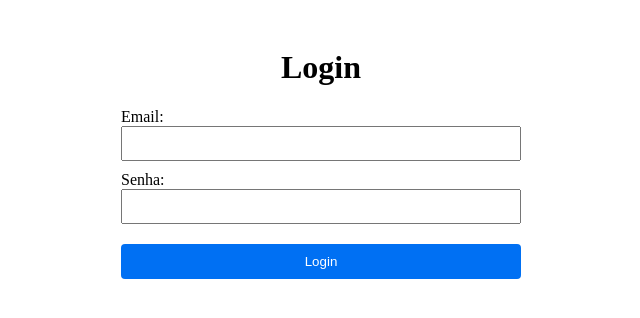
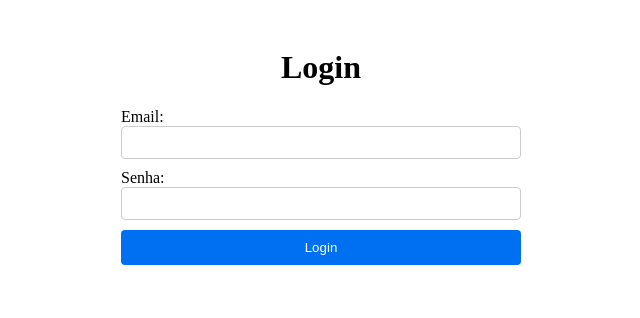
Before and after one commit to gbrllcavichion/showfinder-ui, a Next.js app: page /login in a window 1280 px wide. Shown: the top 318 px of the page, without its empty margins (319-959 px from the left). Built offline with nearby package versions, Linux system fonts and the light colour scheme.

Commit message:
🐛 Fixing login

```diff
--- /dev/null
+++ b/src/pages/form.module.css
@@ -0,0 +1,40 @@
+.container {
+    max-width: 400px;
+    margin: 0 auto;
+    padding: 20px;
+  }
+
+  .title {
+    text-align: center;
+  }
+
+  .form {
+    display: flex;
+    flex-direction: column;
+  }
+
+  .input {
+    margin-bottom: 10px;
+    padding: 8px;
+    border: 1px solid #ccc;
+    border-radius: 4px;
+  }
+
+  .button {
+    padding: 10px;
+    background-color: #0070f3;
+    color: white;
+    border: none;
+    border-radius: 4px;
+    cursor: pointer;
+  }
+
+  .button:hover {
+    background-color: #005bb5;
+  }
+
+  .message {
+    text-align: center;
+    margin-top: 20px;
+    color: red;
+  }
--- a/src/pages/login.js
+++ /dev/null
@@ -1,59 +0,0 @@
-import { useState } from 'react';
-import axios from 'axios';
-import { useRouter } from 'next/router';
-
-export default function Login() {
-  const [email, setEmail] = useState('');
-  const [password, setPassword] = useState('');
-  const [message, setMessage] = useState('');
-  const router = useRouter();
-
-  const handleSubmit = async (e) => {
-    e.preventDefault();
-
-    try {
-      const response = await axios.post('http://localhost:8080/api/users/login', {
-        email,
-        password,
-      });
-
-      if (response.data.token) {
-        // Armazena o token no localStorage ou cookie
-        localStorage.setItem('token', response.data.token);
-
-        // Redireciona para uma página protegida (por exemplo, "/dashboard")
-        router.push('/dashboard');
-      }
-    } catch (error) {
-      setMessage('Erro ao fazer login. Verifique suas credenciais.');
-    }
-  };
-
-  return (
-    <div style={{ maxWidth: '400px', margin: '0 auto', padding: '20px' }}>
-      <h1 style={{ textAlign: 'center' }}>Login</h1>
-      <form onSubmit={handleSubmit} style={{ display: 'flex', flexDirection: 'column' }}>
-        <label>Email:</label>
-        <input
-          type="email"
-          value={email}
-          onChange={(e) => setEmail(e.target.value)}
-          required
-          style={{ marginBottom: '10px', padding: '8px' }}
-        />
-        <label>Senha:</label>
-        <input
-          type="password"
-          value={password}
-          onChange={(e) => setPassword(e.target.value)}
-          required
-          style={{ marginBottom: '20px', padding: '8px' }}
-        />
-        <button type="submit" style={{ padding: '10px', backgroundColor: '#0070f3', color: '#fff', border: 'none', borderRadius: '4px' }}>
-          Login
-        </button>
-      </form>
-      {message && <p style={{ textAlign: 'center', marginTop: '20px', color: 'red' }}>{message}</p>}
-    </div>
-  );
-}
--- /dev/null
+++ b/src/pages/login.tsx
@@ -0,0 +1,68 @@
+import { useState } from 'react';
+import { useRouter } from 'next/router';
+import styles from './form.module.css';
+
+const Login: React.FC = () => {
+  const [email, setEmail] = useState<string>('');
+  const [password, setPassword] = useState<string>('');
+  const [message, setMessage] = useState<string>('');
+  const router = useRouter();
+
+  const handleLogin = async (e: React.FormEvent) => {
+    e.preventDefault();
+
+    try {
+      const form = document.createElement('form');
+      form.method = 'POST';
+      form.action = 'http://localhost:8080/api/users/login';
+
+      const emailInput = document.createElement('input');
+      emailInput.type = 'hidden';
+      emailInput.name = 'email';
+      emailInput.value = email;
+
+      const passwordInput = document.createElement('input');
+      passwordInput.type = 'hidden';
+      passwordInput.name = 'password';
+      passwordInput.value = password;
+
+      form.appendChild(emailInput);
+      form.appendChild(passwordInput);
+
+      document.body.appendChild(form);
+      form.submit();
+    } catch (error) {
+      setMessage('Erro ao fazer login.');
+    }
+  };
+
+  return (
+    <div className={styles.container}>
+      <h1 className={styles.title}>Login</h1>
+      <form onSubmit={handleLogin} className={styles.form}>
+        <label>Email:</label>
+        <input
+          type="email"
+          value={email}
+          onChange={(e) => setEmail(e.target.value)}
+          required
+          className={styles.input}
+        />
+        <label>Senha:</label>
+        <input
+          type="password"
+          value={password}
+          onChange={(e) => setPassword(e.target.value)}
+          required
+          className={styles.input}
+        />
+        <button type="submit" className={styles.button}>
+          Login
+        </button>
+      </form>
+      {message && <p className={styles.message}>{message}</p>}
+    </div>
+  );
+};
+
+export default Login;
```
Also changed, not shown: src/pages/register.tsx (renamed from src/pages/register.js, +18 -15 lines).
